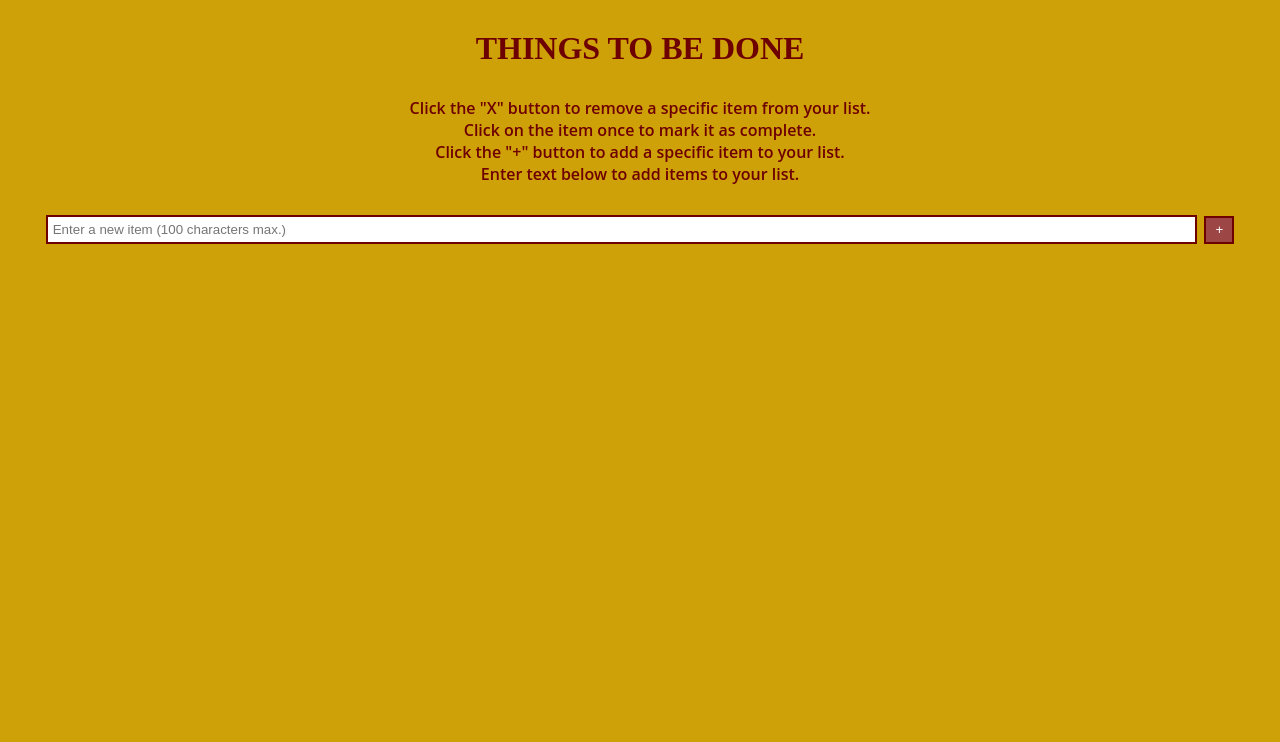
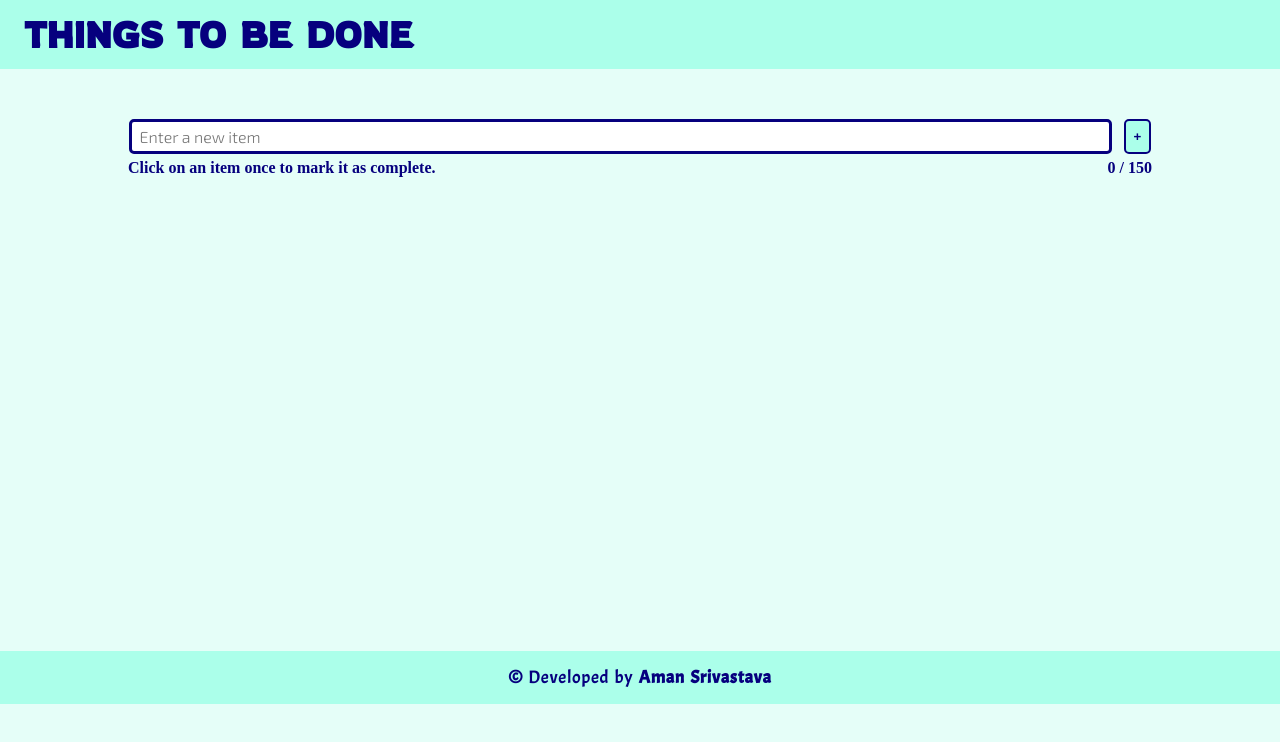
Before and after one commit to AmanSrivastava12/toDo, a plain HTML site: page index.html in a window 1280 px wide. Drawn offline with Linux system fonts and the light colour scheme.

Commit message:
final commit

```diff
--- a/index.html
+++ b/index.html
@@ -27,44 +27,35 @@
   </head>
   <body>
     <div class="container">
-      <div class="row">
-        <div class="intro col-12">
-          <h1>THINGS TO BE DONE</h1>
-          <div>
-            <div class="border1"></div>
-          </div>
+      <div class="nav">
+        <h1 class="introtext">THINGS TO BE DONE</h1>
+      </div>
+      <div class="contcenter">
+        <div class="search">
+          <textarea
+            id="userInput"
+            type="text"
+            rows="1"
+            placeholder="Enter a new item"
+            maxlength="150"
+            required=""
+          ></textarea>
+          <button id="enterbtn">+</button>
         </div>
       </div>
-
-      <div class="row">
-        <div class="helpText col-12">
-          <p id="first">
-            Click the "X" button to remove a specific item from your list.<br />
-            Click on the item once to mark it as complete.<br />
-            Click the "+" button to add a specific item to your list.<br />
-            Enter text below to add items to your list.
-          </p>
+      <div class="footcenter">
+        <div class="searchfoot">
+          <div class="note">Click on an item once to mark it as complete.</div>
+          <div class="charlen">0 / 150</div>
         </div>
       </div>
-
-      <div class="row">
-        <div class="col-12">
-          <input
-            id="userInput"
-            type="text"
-            placeholder="Enter a new item (100 characters max.)"
-            maxlength="100"
-          />
-          <button id="enter">+</button>
-        </div>
+      <div class="lists">
+        <ul></ul>
       </div>
-
-      <div class="row">
-        <div class="listItems col-12">
-          <ul class="col-12 offset-0 col-sm-8 offset-sm-2"></ul>
-        </div>
-      </div>
+      <footer>
+        <span>&copy;</span> Developed by <span>Aman Srivastava</span>
+      </footer>
     </div>
-    <script type="text/javascript" src="todo.js"></script>
+    <script src="todo.js"></script>
   </body>
 </html>
--- a/style.css
+++ b/style.css
@@ -1,101 +1,139 @@
+@import url("https://fonts.googleapis.com/css2?family=Acme&family=Caveat:wght@700&family=Exo+2:wght@300&family=Merriweather&family=Permanent+Marker&family=Rowdies&display=swap");
+:root {
+  --font1: "Acme", sans-serif;
+  --font2: "Exo 2", sans-serif;
+  --font3: "Rowdies", cursive;
+  --colordark: #06007e;
+  --colormed: #abffea;
+  --colorlight: #e5fef8;
+}
+* {
+  margin: 0;
+  padding: 0;
+  box-sizing: border-box;
+}
 body {
-  background: #cfa109;
-  text-align: center;
-  font-family: "Open Sans", sans-serif;
+  background: var(--colorlight);
 }
-
-.intro {
-  margin: 30px 0px;
+.container {
+  overflow-x: hidden;
+}
+.nav {
+  width: 100%;
+  padding: 12px 24px;
+  background-color: var(--colormed);
+  display: flex;
+  justify-content: space-between;
+  align-items: center;
+}
+.introtext {
+  font-family: var(--font3);
   font-weight: bold;
-  font-family: "Times New Roman", Times, serif;
+  font-size: 36px;
+  color: var(--colordark);
+  word-spacing: 5px;
 }
-
-h1 {
-  color: #6d0000;
-  text-transform: uppercase;
-  font-weight: 800;
+.contcenter {
+  width: 100vw;
+  display: flex;
+  justify-content: center;
+  padding: 50px 0 5px 0;
 }
-
-p {
-  font-weight: 600;
+.search {
+  width: 80%;
+  display: flex;
+  justify-content: center;
 }
-
-#first {
-  margin-top: 10px;
-  color: #6d0000;
-  margin-bottom: 30px;
+textarea {
+  width: 96%;
+  padding: 5px 8px;
+  outline: none;
+  border: 3px solid var(--colordark);
+  border-radius: 5px;
+  color: var(--colordark);
+  font-family: var(--font2);
+  font-size: 16px;
+  resize: none;
 }
-
-#enter {
-  border: none;
-  padding: 4.5px 9px 4.5px 9px;
-  border: 2.3px solid black;
-  border-color: #6d0000;
-  margin-left: 3px;
-  color: #ffffff;
-  background-color: #9c4646;
-  transition: all 0.75s ease;
-  -webkit-transition: all 0.75s ease;
-  -moz-transition: all 0.75s ease;
-  -ms-transition: all 0.75s ease;
-  -o-transition: all 0.75 ease;
-  font-weight: normal;
+#enterbtn {
+  padding: 8px;
+  border: 2px solid var(--colordark);
+  border-radius: 5px;
+  margin: 0px 0 0px 12px;
+  color: var(--colordark);
+  background-color: var(--colormed);
+  font-weight: bold;
 }
-
-#enter:hover {
-  background-color: #6d0000;
-  color: #ffcd5d;
+#enterbtn:hover {
+  color: var(--colormed);
+  background-color: var(--colordark);
 }
-
+.footcenter {
+  display: flex;
+  justify-content: center;
+  width: 100vw;
+}
+.searchfoot {
+  display: flex;
+  justify-content: space-between;
+  font-weight: bold;
+  color: var(--colordark);
+  width: 80%;
+}
+.lists {
+  min-height: 50.5vh;
+  margin: 35px 0;
+}
 ul {
   text-align: left;
-  margin-top: 20px;
 }
-
 li {
+  font-family: var(--font2);
+  display: flex;
   list-style: none;
-  padding: 10px 20px;
-  color: #ffffff;
-  text-transform: capitalize;
-  font-weight: 600;
-  border: 2px solid #b40000;
+  color: var(--colordark);
+  border: 2px solid var(--colordark);
   border-radius: 5px;
-  margin-bottom: 10px;
-  background: #ff4545;
-  transition: all 0.75s ease;
-  -webkit-transition: all 0.5s ease;
-  -moz-transition: all 0.5s ease;
-  -ms-transition: all 0.5s ease;
-  -o-transition: all 0.5 ease;
-  width: 92.5%;
+  margin: 10px auto;
+  background: var(--colormed);
+  width: 83.6%;
 }
-
 li:hover {
-  background: #e0ae0a;
+  background: var(--colorlight);
 }
-
+li > p {
+  width: 97.3%;
+  word-wrap: break-word;
+  padding: 10px;
+}
 li > button {
-  font-weight: normal;
-  background: none;
+  background-color: rgb(255, 0, 0);
+  padding: 2px 10px;
+  border-radius: 3px;
+  float: right;
+  color: var(--colorlight);
+  outline: none;
   border: none;
-  float: right;
-  color: #ffffff;
-  font-weight: 800;
-  width: 0%;
 }
-
-input {
-  min-width: 90%;
-  padding: 5px;
-  border: 2.1px solid black;
-  border-color: #6d0000;
+.done {
+  background: #beffcc !important;
+  color: #0b6b20;
+  border: 2px solid#0b6b20;
 }
-
-.done {
-  background: #51df70 !important;
-  color: #0b6b20;
-}
-
 .delete {
   display: none;
 }
+footer {
+  text-align: center;
+  width: 100%;
+  font-size: 18px;
+  font-family: var(--font1);
+  background-color: var(--colormed);
+  color: var(--colordark);
+  padding: 15px;
+  letter-spacing: 0.6px;
+  word-spacing: 2px;
+}
+footer > span {
+  font-weight: bold;
+}
--- a/todo.js
+++ b/todo.js
@@ -1,60 +1,44 @@
-var enterButton = document.getElementById("enter");
-var input = document.getElementById("userInput");
-var ul = document.querySelector("ul");
-var item = document.getElementsByTagName("li");
+let enterButton = document.getElementById("enterbtn");
+let userinput = document.getElementById("userInput");
+let ul = document.querySelector("ul");
+let item = document.getElementsByTagName("li");
+let len = document.querySelector(".charlen");
 
 function inputLength() {
-  return input.value.length;
+  return userinput.value.length;
 }
 
 function listLength() {
   return item.length;
 }
 
+userinput.addEventListener("input", () => {
+  len.innerHTML = `${inputLength()} / 150`;
+});
+
 function createListElement() {
-  var li = document.createElement("li"); // creates an element "li"
-  li.appendChild(document.createTextNode(input.value)); //makes text from input field the li text
-  ul.appendChild(li); //adds li to ul
-  input.value = ""; //Reset text input field
-
-  //START STRIKETHROUGH
-  // because it's in the function, it only adds it for new items
-  function crossOut() {
-    li.classList.toggle("done");
-  }
-
-  li.addEventListener("click", crossOut);
-  //END STRIKETHROUGH
-
-  // START ADD DELETE BUTTON
+  var li = document.createElement("li");
+  ul.appendChild(li);
+  var p = document.createElement("p");
+  p.appendChild(document.createTextNode(userinput.value));
+  li.appendChild(p);
+  userinput.value = "";
+  len.innerHTML = `0 / 150`;
   var dBtn = document.createElement("button");
   dBtn.appendChild(document.createTextNode("X"));
   li.appendChild(dBtn);
-  dBtn.addEventListener("click", deleteListItem);
-  // END ADD DELETE BUTTON
-
-  //ADD CLASS DELETE (DISPLAY: NONE)
-  function deleteListItem() {
+  li.addEventListener("click", () => {
+    li.classList.toggle("done");
+  });
+  dBtn.addEventListener("click", () => {
     li.classList.add("delete");
-  }
-  //END ADD CLASS DELETE
+  });
 }
 
-function addListAfterClick() {
+enterButton.addEventListener("click", () => {
   if (inputLength() > 0) {
-    //makes sure that an empty input field doesn't create a li
     createListElement();
+  } else {
+    alert("Please enter some text first.");
   }
-}
-
-function addListAfterKeypress(event) {
-  if (inputLength() > 0 && event.which === 13) {
-    //this now looks to see if you hit "enter"/"return"
-    //the 13 is the enter key's keycode, this could also be display by event.keyCode === 13
-    createListElement();
-  }
-}
-
-enterButton.addEventListener("click", addListAfterClick);
-
-input.addEventListener("keypress", addListAfterKeypress);
+});
```
Also changed, not shown: 1 other file.
